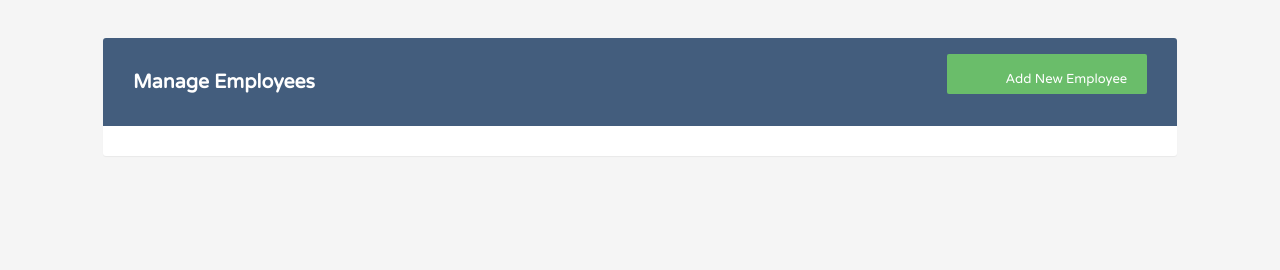
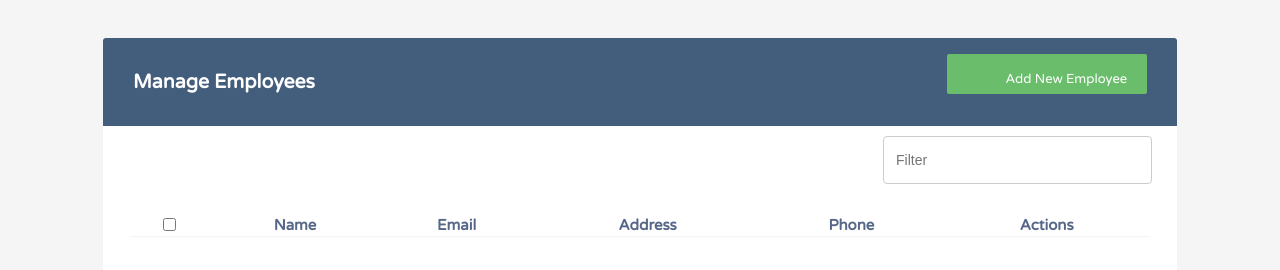
Before and after one commit to meryHayward/ADA-TP3, a plain HTML site: page Desktop/ADA_TP3_DOM/index.html in a window 1280 px wide. Drawn offline with Linux system fonts and the light colour scheme.

Commit message:
avances maquetado

```diff
--- a/Desktop/ADA_TP3_DOM/index.html
+++ b/Desktop/ADA_TP3_DOM/index.html
@@ -20,6 +20,21 @@
                             Employee</span></button>
                 </nav>
             </header>
+            <main class="main">
+                <form class="main-form"><input id="search" type="text" placeholder="Filter"></form>
+                <table class="main-table">
+                    <thead>
+                        <tr class="table">
+                            <th> <span><input id="table-checkbox" type="checkbox"></span> </th>
+                            <th>Name</th>
+                            <th>Email</th>
+                            <th>Address</th>
+                            <th>Phone</th>
+                            <th>Actions</th>
+                        </tr>
+                    </thead>
+                </table>
+            </main>
         </div>
     </section>
 </body>
--- a/Desktop/ADA_TP3_DOM/scss/style.scss
+++ b/Desktop/ADA_TP3_DOM/scss/style.scss
@@ -52,4 +52,31 @@ body {
         }
         }
     }
+    .main{
+        font-size: 15px;
+        .main-form{
+            display: flex;
+            justify-content: flex-end;
+            input{
+            width: 243px;
+            height: 34px;
+            padding: 6px 12px;
+            font-size: 14px;
+            line-height: 1.42857143;
+            color: #555;
+            background-color: #fff;
+            background-image: none;
+            border: 1px solid #ccc;
+            border-radius: 4px;
+            }
+        }
+        .main-table{
+            width: 100%;
+            max-width: 100%;
+            margin-bottom: 20px;
+            border-collapse: collapse;
+            margin-top: 30px;
+            border-bottom: 1px;
+        }
+    }
 }
```
Also changed, not shown: Desktop/ADA_TP3_DOM/css/style.css.
